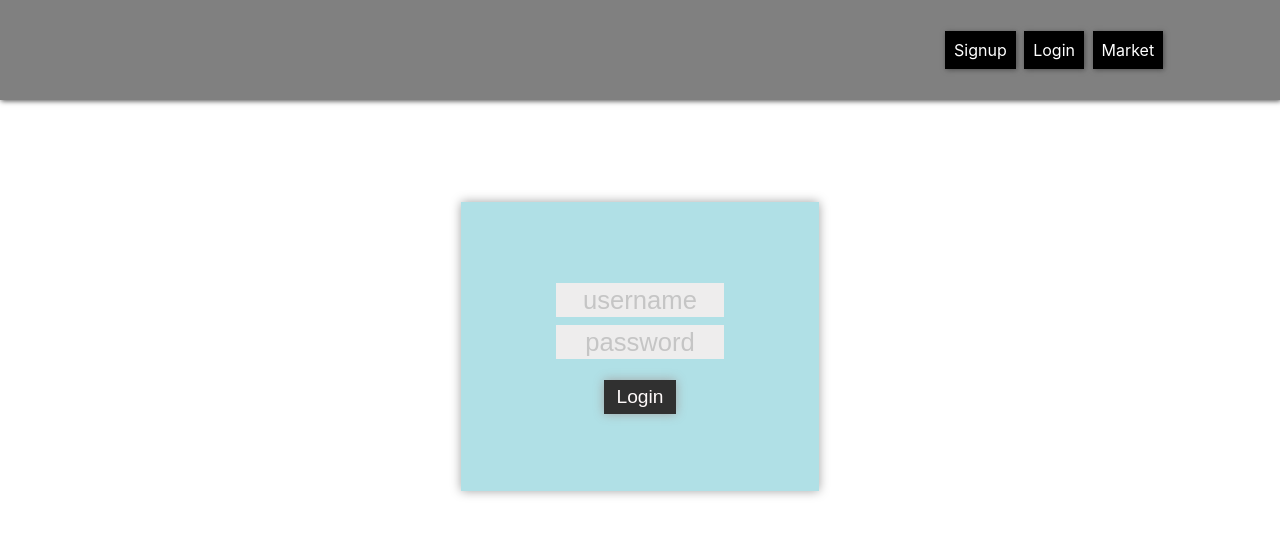
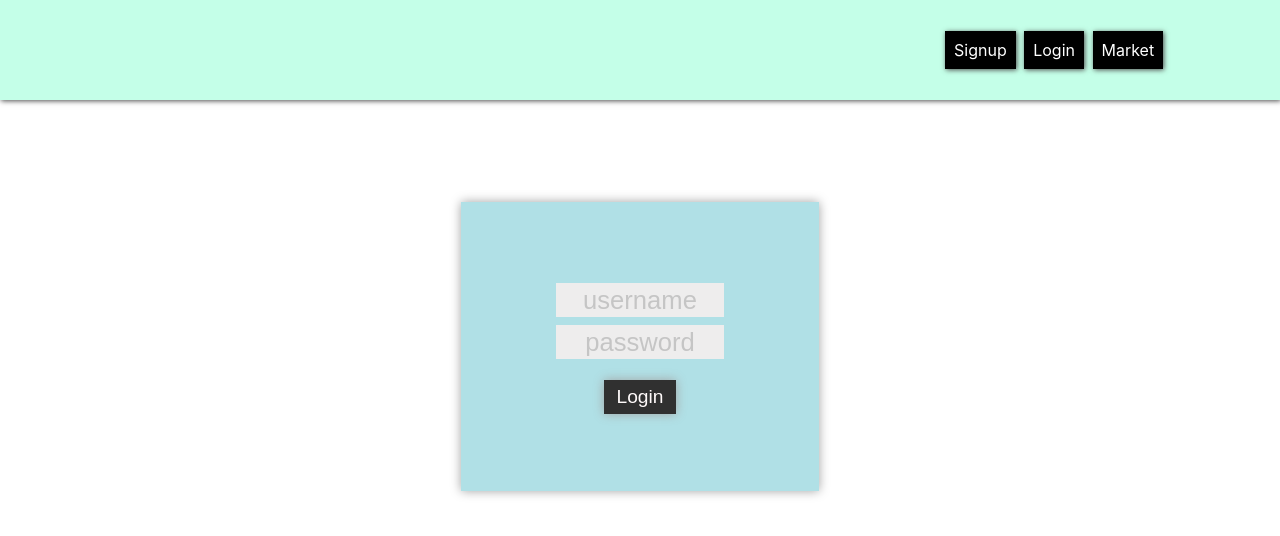
Before and after one commit to ryansnorek/frontend, a React (Create React App) app: page / in a window 1280 px wide. Shown: the top 536 px of the page. Built offline with nearby package versions, Linux system fonts and the light colour scheme.

Commit message:
green header

```diff
--- a/src/index.css
+++ b/src/index.css
@@ -17,7 +17,7 @@ code {
 
 /* HEADER */
 .header {
-  background-color: grey;
+  background-color: #c4ffe8;
   height: 100px;
   display: flex;
   justify-content: flex-end;
```
